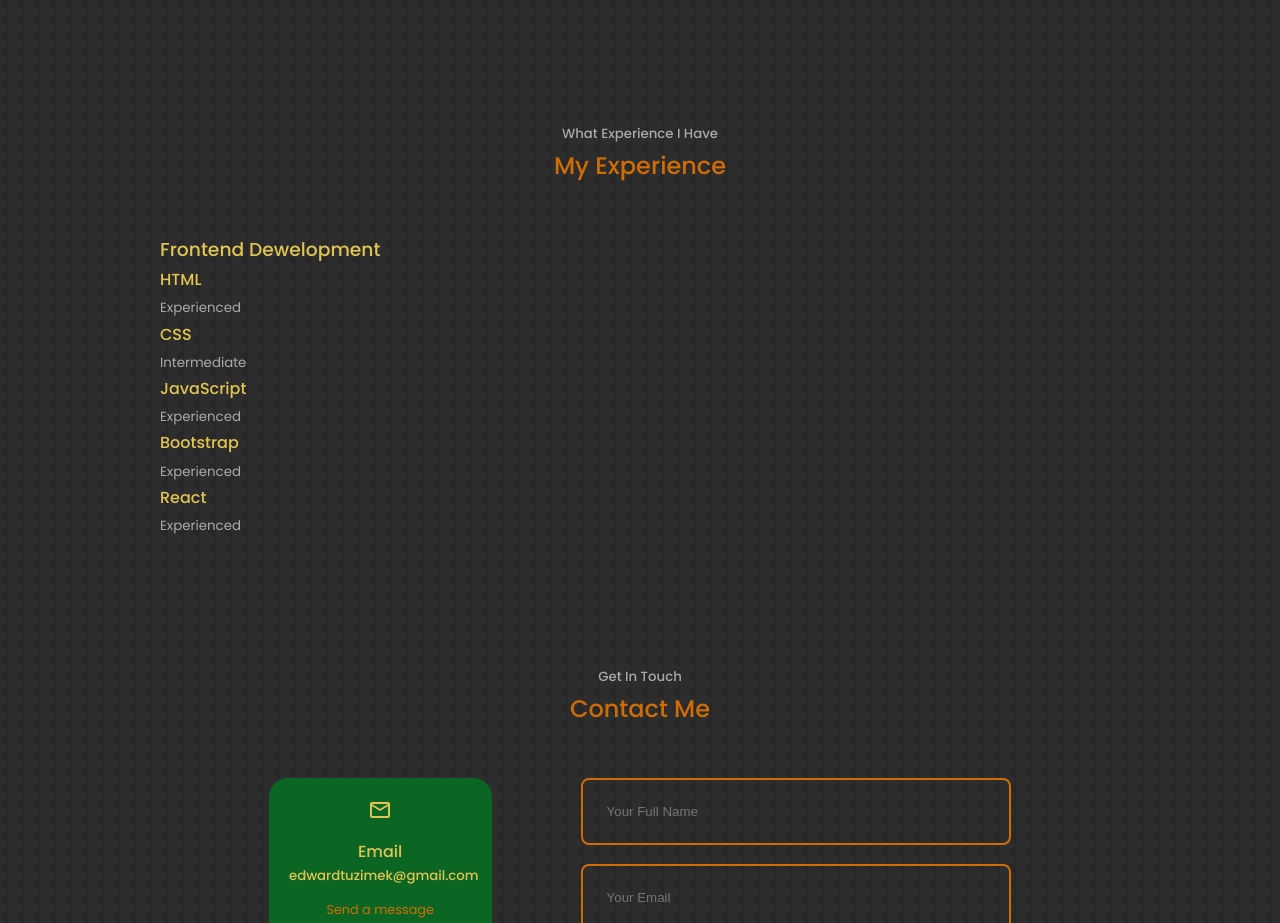
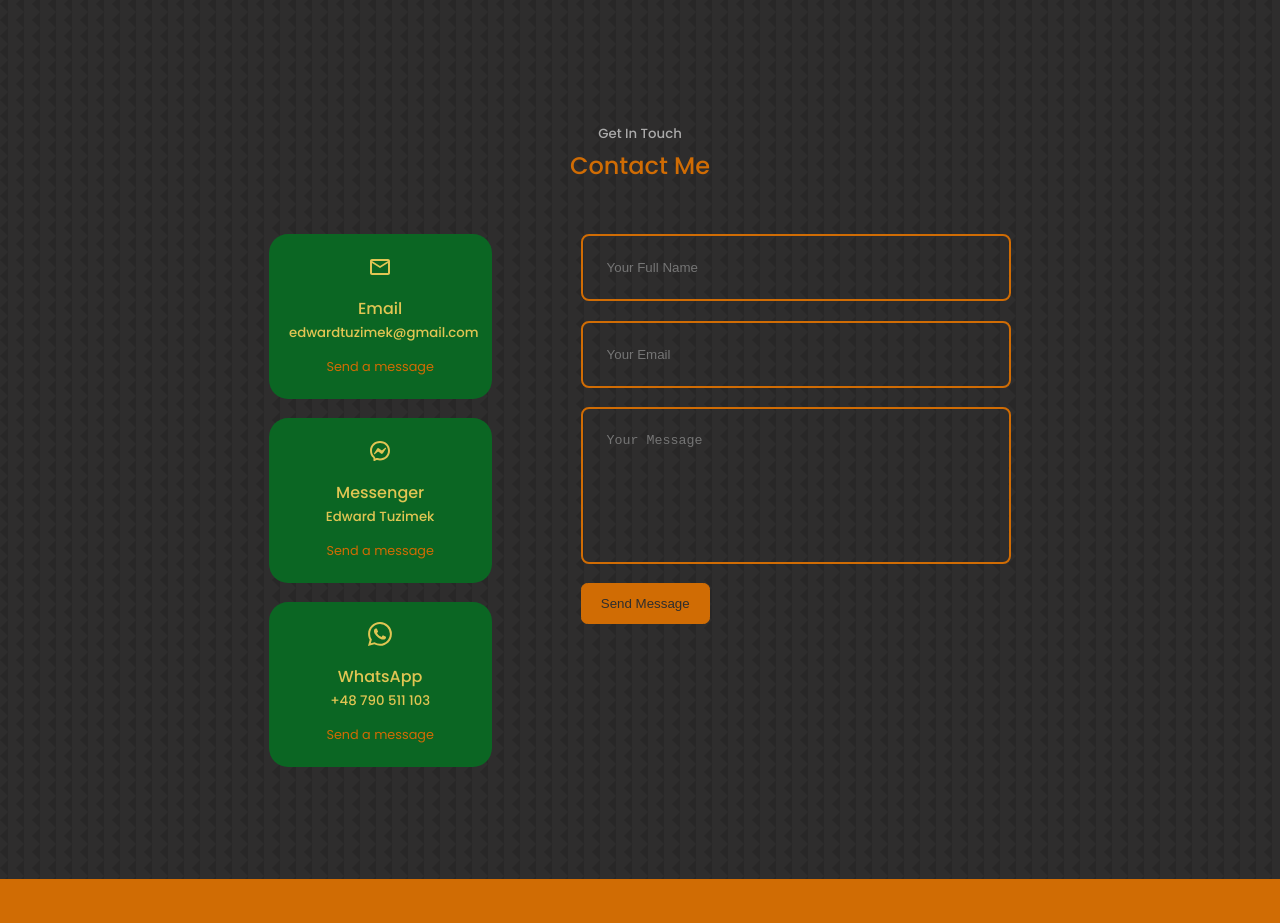
Before and after one commit to etuzimek/new-portfolio, a React (Create React App) app: page / in a window 1280 px wide. Shown: the part 3140-4063 px from the top of the page. Built offline with nearby package versions, Linux system fonts and the light colour scheme.

Commit message:
Experience deleted

```diff
--- a/src/App.jsx
+++ b/src/App.jsx
@@ -2,7 +2,6 @@ import React from 'react'
 import Header from './components/header/Header'
 import Nav from './components/nav/Nav'
 import About from './components/about/About'
-import Experience from './components/experience/Experience'
 import Skills from './components/skills/Skills'
 import Projects from './components/projects/Projects'
 import Contact from './components/contact/Contact'
@@ -16,7 +15,6 @@ const App = () => {
             <About />
             <Skills />
             <Projects />
-            <Experience />
             <Contact />
             <Footer />
         </>
--- a/src/components/experience/Experience.jsx
+++ /dev/null
@@ -1,52 +0,0 @@
-import React from 'react'
-import './experience.css'
-
-const Experience = () => {
-    return (
-        <section id="experience">
-            <h5>What Experience I Have</h5>
-            <h2>My Experience</h2>
-
-            <div className="container experience__container">
-                <div className="experience__frontend">
-                    <h3>Frontend Dewelopment</h3>
-                    <div className="experience__content">
-                        <article className="experience__details">
-                            <div>
-                                <h4>HTML</h4>
-                                <small className='text-light'>Experienced</small>
-                            </div>
-                        </article>
-                        <article className="experience__details">
-                            <div>
-                                <h4>CSS</h4>
-                                <small className='text-light'>Intermediate</small>
-                            </div>
-                        </article>
-                        <article className="experience__details">
-                            <div>
-                                <h4>JavaScript</h4>
-                                <small className='text-light'>Experienced</small>
-                            </div>
-                        </article>
-                        <article className="experience__details">
-                            <div>
-                                <h4>Bootstrap</h4>
-                                <small className='text-light'>Experienced</small>
-                            </div>
-                        </article>
-                        <article className="experience__details">
-                            <div>
-                                <h4>React</h4>
-                                <small className='text-light'>Experienced</small>
-                            </div>
-                        </article>
-                    </div>
-                </div>
-            </div>
-
-        </section>
-    )
-}
-
-export default Experience
--- a/src/components/projects/Projects.jsx
+++ b/src/components/projects/Projects.jsx
@@ -2,9 +2,9 @@ import React from 'react'
 import './projects.css'
 import IMG1 from '../../assets/apartment.jpg'
 import IMG2 from '../../assets/portfolio-old.png'
-import IMG3 from '../../assets/oldme.png'
-import IMG4 from '../../assets/oldme.png'
-import IMG5 from '../../assets/oldme.png'
+// import IMG3 from '../../assets/oldme.png'
+// import IMG4 from '../../assets/oldme.png'
+// import IMG5 from '../../assets/oldme.png'
 
 const data = [
     {
@@ -60,8 +60,8 @@ const Projects = () => {
                                 </div>
                                 <h3>{title}</h3>
                                 <div className="portfolio__item-cta">
-                                    <a href={github} className='btn' target='_blank'>Github</a>
-                                    <a href={demo} className='btn btn-primary' target='_blank'>Live Demo</a>
+                                    <a href={github} className='btn' target='_blank' rel="noreferrer">Github</a>
+                                    <a href={demo} className='btn btn-primary' target='_blank' rel="noreferrer">Live Demo</a>
                                 </div>
                             </article>
                         )
```
Also changed, not shown: src/components/experience/experience.css (deleted).
